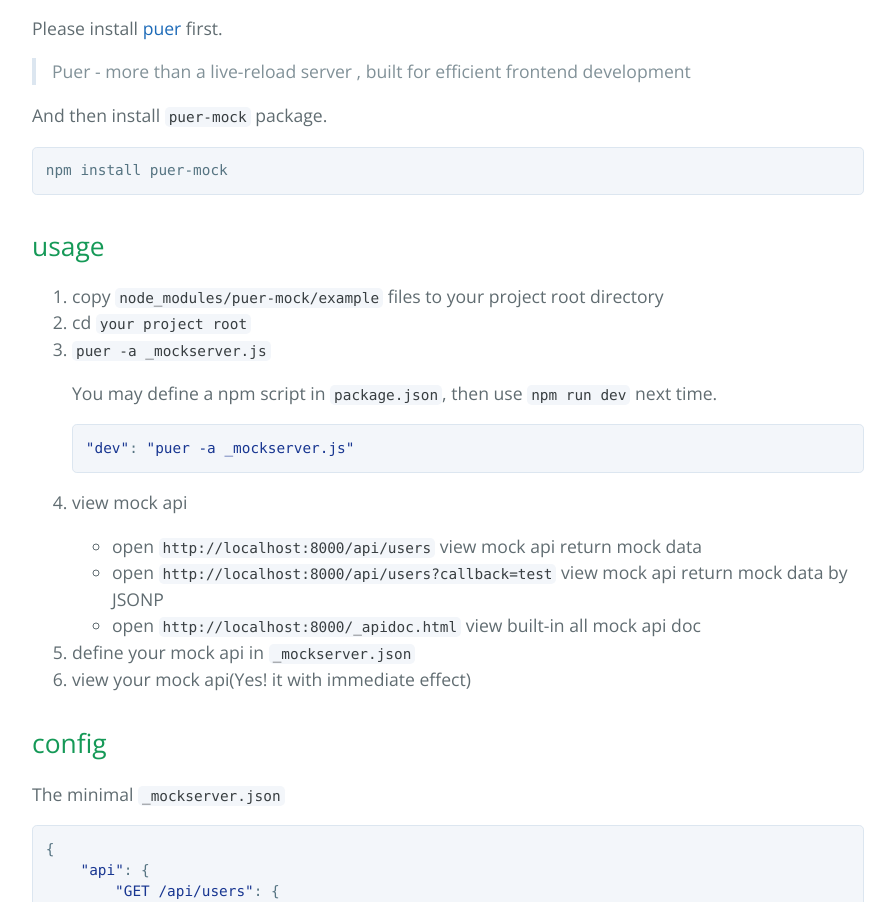
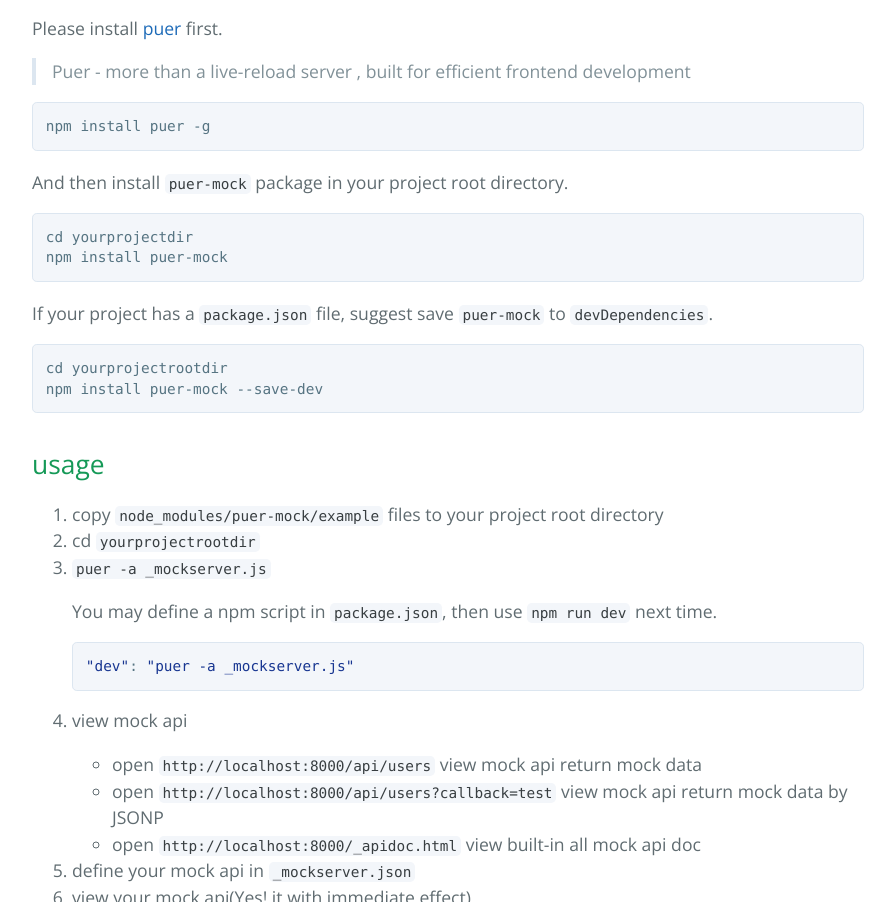
Before and after one commit to ufologist/puer-mock, a plain HTML site: page index.html in a window 1280 px wide. Shown: the part 1480-2382 px from the top of the page, without its empty margins (192-1087 px from the left). Drawn offline with nearby package versions, Linux system fonts and the light colour scheme.

```diff
--- a/index.html
+++ b/index.html
@@ -47,9 +47,19 @@
 <p>Puer - more than a live-reload server , built for efficient frontend development</p>
 </blockquote>
 
-<p>And then install <code>puer-mock</code> package.</p>
+<pre><code>npm install puer -g
+</code></pre>
 
-<pre><code>npm install puer-mock
+<p>And then install <code>puer-mock</code> package in your project root directory.</p>
+
+<pre><code>cd yourprojectdir
+npm install puer-mock
+</code></pre>
+
+<p>If your project has a <code>package.json</code> file, suggest save <code>puer-mock</code> to <code>devDependencies</code>.</p>
+
+<pre><code>cd yourprojectrootdir
+npm install puer-mock --save-dev
 </code></pre>
 
 <h2>
@@ -57,7 +67,7 @@
 
 <ol>
 <li>copy <code>node_modules/puer-mock/example</code> files to your project root directory</li>
-<li>cd <code>your project root</code>
+<li>cd <code>yourprojectrootdir</code>
 </li>
 <li>
 <p><code>puer -a _mockserver.js</code></p>
```
Also changed, not shown: params.json (+1 -1 lines).
